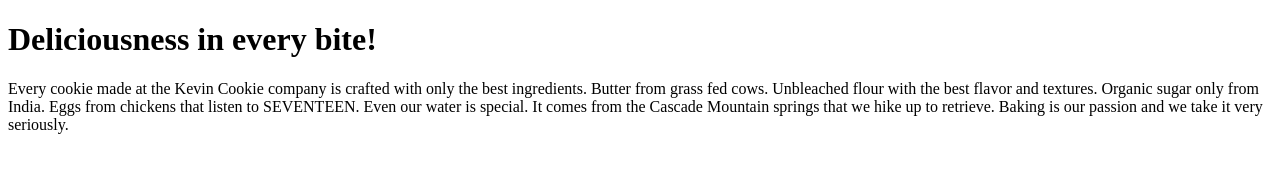
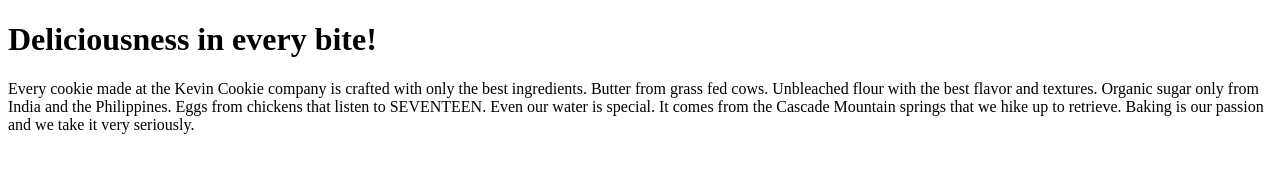
Before and after one commit to StanleyQue/StanleyCookieCompany.com, a plain HTML site: page index.htm in a window 1280 px wide. Drawn offline with Linux system fonts and the light colour scheme.

Commit message:
Update index.htm

```diff
--- a/index.htm
+++ b/index.htm
@@ -3,7 +3,7 @@
 <body>
 
 <h1>Deliciousness in every bite!</h1>
-<p>Every cookie made at the Kevin Cookie company is crafted with only the best ingredients. Butter from grass fed cows. Unbleached flour with the best flavor and textures. Organic sugar only from India. Eggs from chickens that listen to SEVENTEEN. Even our water is special. It comes from the Cascade Mountain springs that we hike up to retrieve. Baking is our passion and we take it very seriously.</p>
+<p>Every cookie made at the Kevin Cookie company is crafted with only the best ingredients. Butter from grass fed cows. Unbleached flour with the best flavor and textures. Organic sugar only from India and the Philippines. Eggs from chickens that listen to SEVENTEEN. Even our water is special. It comes from the Cascade Mountain springs that we hike up to retrieve. Baking is our passion and we take it very seriously.</p>
 
 </body>
 </html>
```
